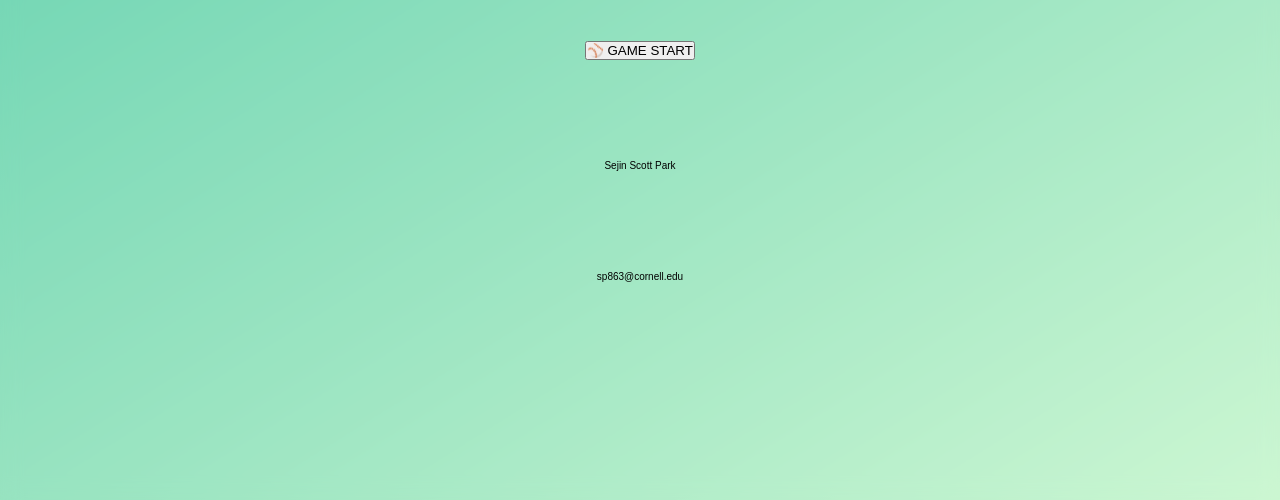
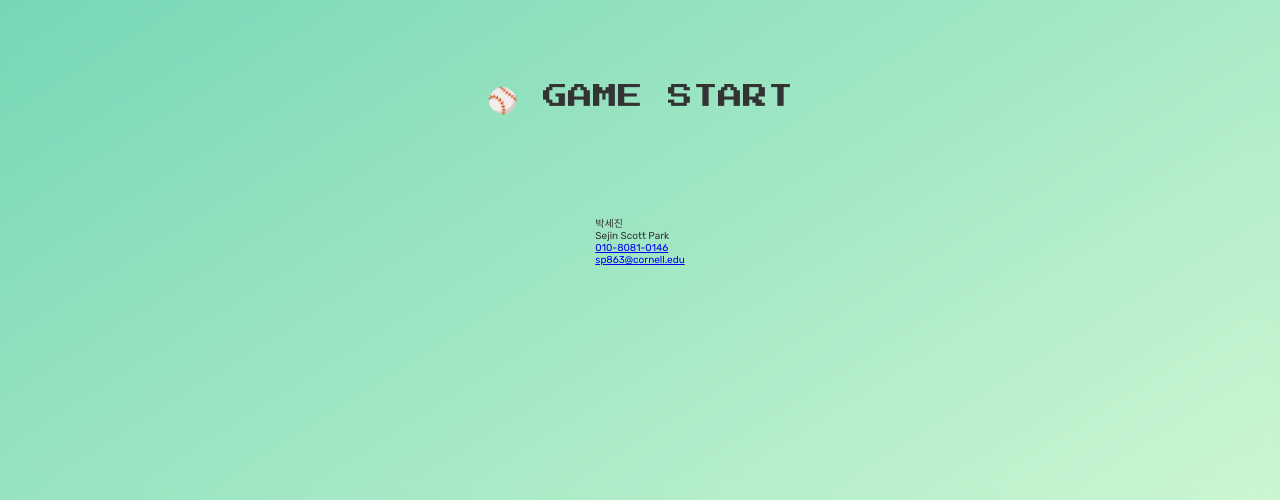
Before and after one commit to sp863/VanillaCodingPrep_number_baseball, a plain HTML site: page index.html in a window 1280 px wide. Shown: the part 300-800 px from the top of the page. Drawn offline with Linux system fonts and the light colour scheme.

Commit message:
baseball: start page game page alternate

```diff
--- a/index.html
+++ b/index.html
@@ -5,6 +5,16 @@
     <meta http-equiv="X-UA-Compatible" content="IE=edge" />
     <meta name="viewport" content="width=device-width, initial-scale=1.0" />
     <link rel="stylesheet" href="style.css" />
+    <link rel="preconnect" href="https://fonts.googleapis.com" />
+    <link rel="preconnect" href="https://fonts.gstatic.com" crossorigin />
+    <link
+      href="https://fonts.googleapis.com/css2?family=Press+Start+2P&display=swap"
+      rel="stylesheet"
+    />
+    <link
+      href="https://fonts.googleapis.com/css2?family=Press+Start+2P&family=Rubik:wght@400;500;700&display=swap"
+      rel="stylesheet"
+    />
     <script type="module" defer src="controller.js"></script>
     <title>Baseball-VanillaPrep</title>
   </head>
@@ -12,8 +22,15 @@
     <div class="start-page open">
       <h1 class="start-page--title">Number Baseball</h1>
       <button class="game-start-btn">⚾️ GAME START</button>
-      <p class="myInfo">Sejin Scott Park</p>
-      <p class="myInfo">sp863@cornell.edu</p>
+      <div class="myInfo">
+        <p class="info-name">박세진</p>
+        <p class="info-name">Sejin Scott Park</p>
+        <a class="cell info-link" href="tel:010-8081-0146">010-8081-0146</a
+        ><br />
+        <a class="email info-link" href="mailto:sp863@cornell.edu"
+          >sp863@cornell.edu</a
+        >
+      </div>
     </div>
 
     <div class="game-page">
--- a/style.css
+++ b/style.css
@@ -10,9 +10,10 @@ html {
 }
 
 body {
-  font-family: "Press Start 2P", sans-serif;
+  font-family: "Rubik", sans-serif;
   background-image: linear-gradient(to top left, #b2f2bb 0%, #12b886 100%);
   height: 100vh;
+  color: #333;
 }
 
 .start-page {
@@ -34,6 +35,11 @@ body {
   opacity: 0;
   pointer-events: none;
   visibility: hidden;
+}
+
+.start-page--title {
+  font-family: "Press Start 2P", cursive;
+  font-size: 5rem;
 }
 
 .btn {
@@ -59,6 +65,29 @@ body {
   box-shadow: 0 1.75rem 3.5rem rgba(0, 0, 0, 0.1);
 }
 
+.btn:active {
+  transform: translate(-50%, 3px);
+  box-shadow: 0 1rem 2rem rgba(0, 0, 0, 0.15);
+}
+
+.game-start-btn {
+  font-family: "Press Start 2P", cursive;
+  color: #333;
+  background: none;
+  border: none;
+  font-size: 2.5rem;
+  cursor: pointer;
+  transition: all 0.2s;
+}
+.game-start-btn:active {
+  transform: translate(-50%, 3px);
+  box-shadow: 0 1rem 2rem rgba(0, 0, 0, 0.15);
+}
+
+.btn:focus {
+  outline: none;
+}
+
 .game-page {
   opacity: 0;
 }
```
